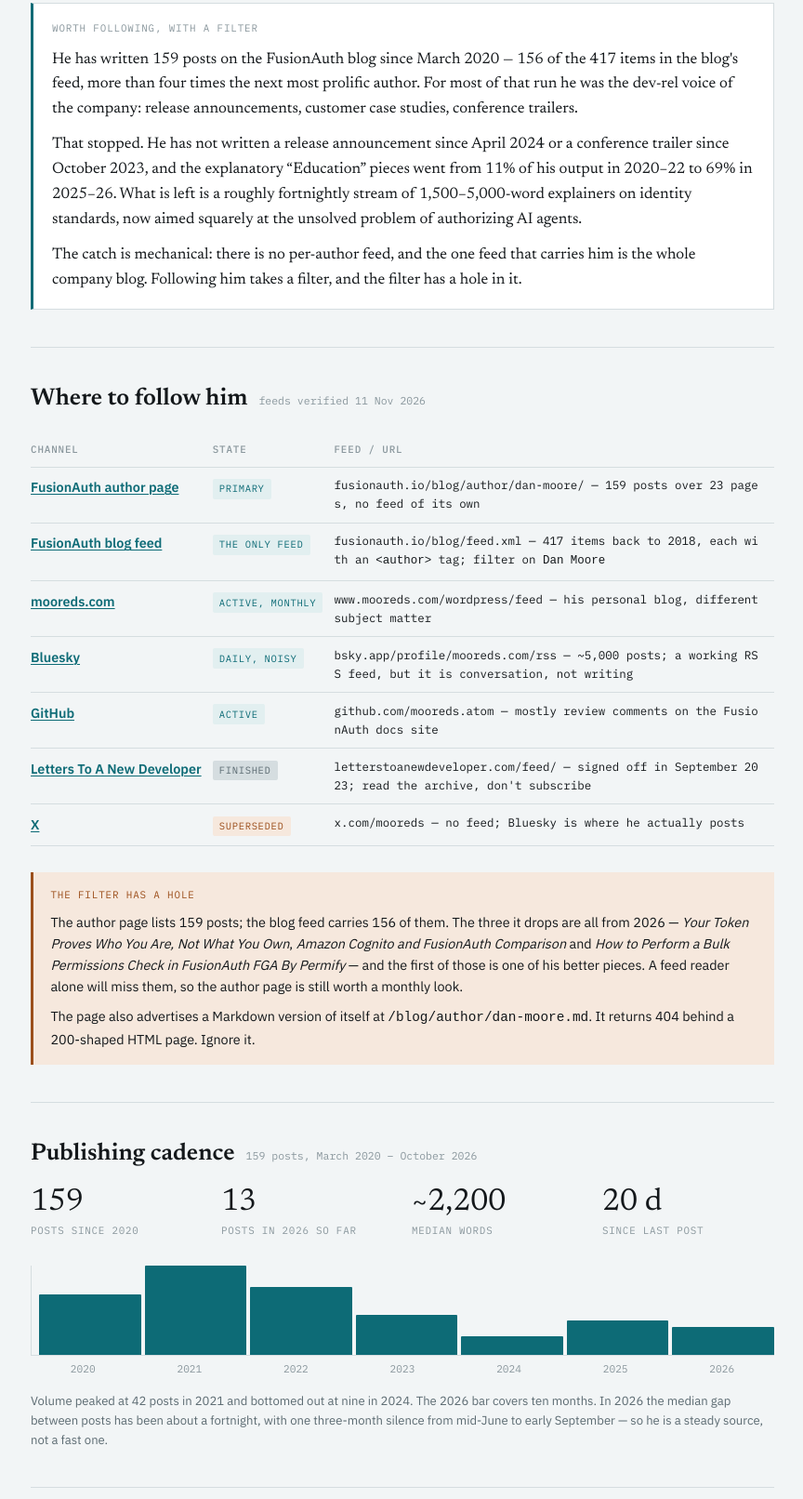
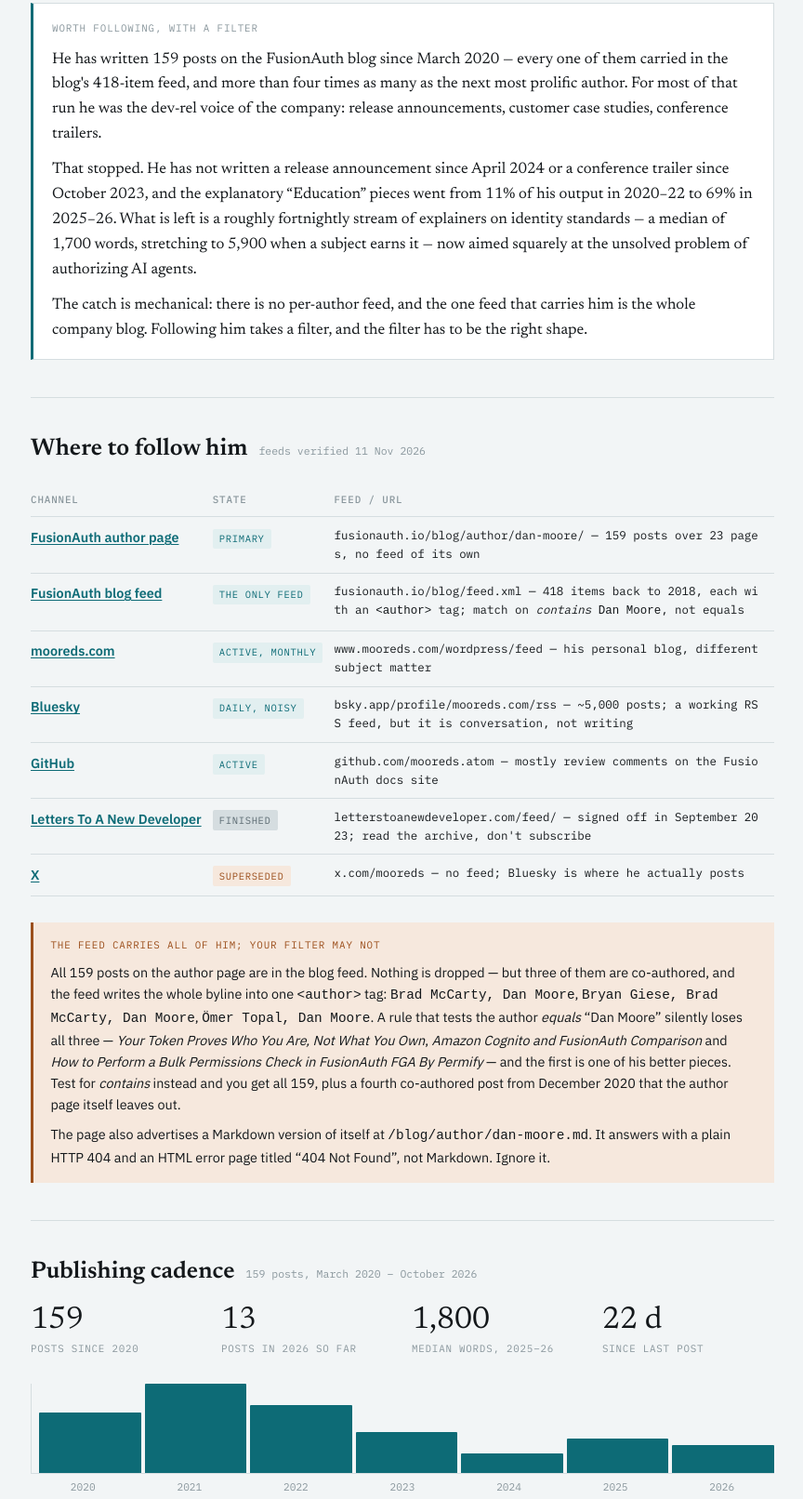
Before and after one commit to mpbarbosa/updating, a plain HTML site: page docs/dan-moore.html in a window 1280 px wide. Shown: the part 435-2047 px from the top of the page at 93% size, without its empty margins (207-1071 px from the left). Drawn offline with Linux system fonts and the light colour scheme.

Commit message:
Re-measure the Dan Moore index and correct the feed claim
Audited every figure against the sources the page cites: all 23 pages of
the FusionAuth author page re-enumerated, the blog feed re-fetched and
matched against it slug by slug, word counts measured on all 159 posts
rather than the sample of twenty the footer admitted to, and every other
channel re-checked.

Most of it held up. 159 posts over 23 pages since March 2020; the era
table exactly (Education 11/102, 6/28, 20/29; case studies 31/7/2;
releases 23/8/0; tutorials 17/0/3; trailers 9/2/0); Education at 20 of
the last 29; 13 posts in 2026; the 2021 peak of 42 and the 2024 floor of
nine; a 16-day median gap and the 85-day summer silence; the last
release announcement (1.50, 25 April 2024) and the last conference
trailer (25 October 2023) — Monktoberfest 2026 is filed under Education,
not Events, so that claim survives. Bluesky really is near 5,000 posts
(4,965), mooreds.com really is monthly, and Letters To A New Developer
really did stop on 18 September 2023.

The central mechanical claim was wrong.

"The filter has a hole": the page said the feed carried 156 of the 159
and dropped three 2026 posts. Matching slug by slug, the feed carries
all 159 and drops nothing. The three are co-authored, and the feed puts
the whole byline in one <author> tag — "Brad McCarty, Dan Moore". A
filter testing author *equals* "Dan Moore" loses them; one testing
*contains* gets all 159, plus a fourth co-authored post from December
2020 that the author page itself omits. So the advice changes from
"check the author page monthly" to "write the filter as contains".

Also corrected:

- Median words was ~2,200, measured on twenty hand-picked explainers.
  Across all 159 it is 1,096; across 2025-26 it is 1,808. The tile now
  says 1,800 and names its window.
- The verdict's "1,500-5,000-word explainers" was the span of the
  keeper list. Recent explainers run a 1,700-word median, up to 5,900.
- /blog/author/dan-moore.md was described as "404 behind a 200-shaped
  HTML page". It is an honest HTTP 404 serving an HTML error page.
- Feed is 418 items now, not 417; 22 days since the last post, not 20.

CACHE_VERSION bumped so the service worker serves the corrected page.

Co-Authored-By: Claude Opus 5 <noreply@anthropic.com>

```diff
--- a/docs/dan-moore.html
+++ b/docs/dan-moore.html
@@ -8,7 +8,7 @@
 <title>Dan Moore source index · Updating</title>
 <meta name="description" content="An independent reading index of Dan Moore on identity and OAuth: what changed in 2025, which of his 159 FusionAuth posts repay reading, and which feed to take.">
 <meta name="author" content="Marcelo Pereira Barbosa">
-<meta property="article:modified_time" content="2026-11-11">
+<meta property="article:modified_time" content="2026-11-13">
 <meta property="article:author" content="Marcelo Pereira Barbosa">
 <meta name="robots" content="index,follow">
 <link rel="canonical" href="https://mpbarbosa.github.io/updating/dan-moore.html">
@@ -87,7 +87,7 @@
       "inLanguage": "en",
       "genre": "Media criticism",
       "datePublished": "2026-11-11",
-      "dateModified": "2026-11-11",
+      "dateModified": "2026-11-13",
       "keywords": "Dan Moore, OAuth, identity, FusionAuth, agent authorization, RSS feed",
       "about": {
         "@type": "Person",
@@ -116,7 +116,7 @@
         "@id": "https://mpbarbosa.github.io/updating/#website"
       },
       "inLanguage": "en",
-      "dateModified": "2026-11-11",
+      "dateModified": "2026-11-13",
       "primaryImageOfPage": {
         "@type": "ImageObject",
         "url": "https://mpbarbosa.github.io/updating/og/dan-moore.png"
@@ -159,7 +159,7 @@
     </ol>
   </nav>
   <header class="masthead">
-    <p class="eyebrow">Unofficial source index &middot; compiled 11 Nov 2026</p>
+    <p class="eyebrow">Unofficial source index &middot; compiled 11 Nov, rechecked 13 Nov 2026</p>
     <h1>Dan Moore</h1>
     <p class="lede">The most prolific writer on an identity vendor's blog &mdash; and, since 2025, one of the clearest explainers of where OAuth meets AI agents.</p>
     <p class="tagline">Sr. Director, CIAM Strategy &amp; Identity Standards at <a href="https://fusionauth.io/">FusionAuth</a> &middot; <a href="https://bsky.app/profile/mooreds.com">@mooreds</a></p>
@@ -169,9 +169,9 @@
     <div class="sec-head"><h2>The verdict</h2></div>
     <div class="verdict">
       <p class="k">Worth following, with a filter</p>
-      <p>He has written 159 posts on the FusionAuth blog since March 2020 &mdash; 156 of the 417 items in the blog's feed, more than four times the next most prolific author. For most of that run he was the dev-rel voice of the company: release announcements, customer case studies, conference trailers.</p>
-      <p>That stopped. He has not written a release announcement since April 2024 or a conference trailer since October 2023, and the explanatory &ldquo;Education&rdquo; pieces went from 11% of his output in 2020&ndash;22 to 69% in 2025&ndash;26. What is left is a roughly fortnightly stream of 1,500&ndash;5,000-word explainers on identity standards, now aimed squarely at the unsolved problem of authorizing AI agents.</p>
-      <p>The catch is mechanical: there is no per-author feed, and the one feed that carries him is the whole company blog. Following him takes a filter, and the filter has a hole in it.</p>
+      <p>He has written 159 posts on the FusionAuth blog since March 2020 &mdash; every one of them carried in the blog's 418-item feed, and more than four times as many as the next most prolific author. For most of that run he was the dev-rel voice of the company: release announcements, customer case studies, conference trailers.</p>
+      <p>That stopped. He has not written a release announcement since April 2024 or a conference trailer since October 2023, and the explanatory &ldquo;Education&rdquo; pieces went from 11% of his output in 2020&ndash;22 to 69% in 2025&ndash;26. What is left is a roughly fortnightly stream of explainers on identity standards &mdash; a median of 1,700 words, stretching to 5,900 when a subject earns it &mdash; now aimed squarely at the unsolved problem of authorizing AI agents.</p>
+      <p>The catch is mechanical: there is no per-author feed, and the one feed that carries him is the whole company blog. Following him takes a filter, and the filter has to be the right shape.</p>
     </div>
   </section>
 
@@ -194,7 +194,7 @@
           <tr>
             <td class="ch"><a href="https://fusionauth.io/blog/feed.xml">FusionAuth blog feed</a></td>
             <td><span class="pill live">the only feed</span></td>
-            <td class="feed">fusionauth.io/blog/feed.xml &mdash; 417 items back to 2018, each with an <code>&lt;author&gt;</code> tag; filter on <code>Dan Moore</code></td>
+            <td class="feed">fusionauth.io/blog/feed.xml &mdash; 418 items back to 2018, each with an <code>&lt;author&gt;</code> tag; match on <em>contains</em> <code>Dan Moore</code>, not equals</td>
           </tr>
           <tr>
             <td class="ch"><a href="https://www.mooreds.com/wordpress/">mooreds.com</a></td>
@@ -225,9 +225,9 @@
       </table>
     </div>
     <div class="caveat" style="margin-top:1.75rem">
-      <p class="k">The filter has a hole</p>
-      <p>The author page lists 159 posts; the blog feed carries 156 of them. The three it drops are all from 2026 &mdash; <em>Your Token Proves Who You Are, Not What You Own</em>, <em>Amazon Cognito and FusionAuth Comparison</em> and <em>How to Perform a Bulk Permissions Check in FusionAuth FGA By Permify</em> &mdash; and the first of those is one of his better pieces. A feed reader alone will miss them, so the author page is still worth a monthly look.</p>
-      <p>The page also advertises a Markdown version of itself at <code>/blog/author/dan-moore.md</code>. It returns 404 behind a 200-shaped HTML page. Ignore it.</p>
+      <p class="k">The feed carries all of him; your filter may not</p>
+      <p>All 159 posts on the author page are in the blog feed. Nothing is dropped &mdash; but three of them are co-authored, and the feed writes the whole byline into one <code>&lt;author&gt;</code> tag: <code>Brad McCarty, Dan Moore</code>, <code>Bryan Giese, Brad McCarty, Dan Moore</code>, <code>&#214;mer Topal, Dan Moore</code>. A rule that tests the author <em>equals</em> &ldquo;Dan Moore&rdquo; silently loses all three &mdash; <em>Your Token Proves Who You Are, Not What You Own</em>, <em>Amazon Cognito and FusionAuth Comparison</em> and <em>How to Perform a Bulk Permissions Check in FusionAuth FGA By Permify</em> &mdash; and the first is one of his better pieces. Test for <em>contains</em> instead and you get all 159, plus a fourth co-authored post from December 2020 that the author page itself leaves out.</p>
+      <p>The page also advertises a Markdown version of itself at <code>/blog/author/dan-moore.md</code>. It answers with a plain HTTP 404 and an HTML error page titled &ldquo;404 Not Found&rdquo;, not Markdown. Ignore it.</p>
     </div>
   </section>
 
@@ -239,8 +239,8 @@
     <div class="stats">
       <div class="stat"><div class="n">159</div><div class="k">posts since 2020</div></div>
       <div class="stat"><div class="n">13</div><div class="k">posts in 2026 so far</div></div>
-      <div class="stat"><div class="n">~2,200</div><div class="k">median words</div></div>
-      <div class="stat"><div class="n">20 d</div><div class="k">since last post</div></div>
+      <div class="stat"><div class="n">1,800</div><div class="k">median words, 2025&ndash;26</div></div>
+      <div class="stat"><div class="n">22 d</div><div class="k">since last post</div></div>
     </div>
     <div class="chart" role="img" aria-label="Posts per year: 28 in 2020, 42 in 2021, 32 in 2022, 19 in 2023, 9 in 2024, 16 in 2025, and 13 so far in 2026.">
       <div class="bars free" style="--cols:7">
@@ -248,7 +248,7 @@
       </div>
     </div>
     <div class="xaxis free" style="--cols:7"><span>2020</span><span>2021</span><span>2022</span><span>2023</span><span>2024</span><span>2025</span><span>2026</span></div>
-    <p class="chart-cap">Volume peaked at 42 posts in 2021 and bottomed out at nine in 2024. The 2026 bar covers ten months. In 2026 the median gap between posts has been about a fortnight, with one three-month silence from mid-June to early September &mdash; so he is a steady source, not a fast one.</p>
+    <p class="chart-cap">Volume peaked at 42 posts in 2021 and bottomed out at nine in 2024. The 2026 bar covers ten and a half months. In 2026 the median gap between posts has been about a fortnight, with one three-month silence from mid-June to early September &mdash; so he is a steady source, not a fast one.</p>
   </section>
 
   <section>
@@ -465,7 +465,7 @@
 
   <footer>
     <p>An independent reading index, not affiliated with or endorsed by Dan Moore or FusionAuth. All links point to their pages; nothing here is his writing. Summaries are paraphrases, and the characterisations are this index's opinion, not his.</p>
-    <p>Compiled 11 November 2026 from <a href="https://fusionauth.io/blog/author/dan-moore/">his FusionAuth author page</a> (all 23 pages enumerated), <a href="https://fusionauth.io/blog/feed.xml">the blog's RSS feed</a>, <a href="https://www.mooreds.com/wordpress/">mooreds.com</a>, <a href="https://letterstoanewdeveloper.com/">letterstoanewdeveloper.com</a>, <a href="https://github.com/mooreds">GitHub</a> and <a href="https://bsky.app/profile/mooreds.com">Bluesky</a>. Post counts and category tallies are from the author page; word counts were measured on a sample of twenty posts.</p>
+    <p>Compiled 11 November 2026 from <a href="https://fusionauth.io/blog/author/dan-moore/">his FusionAuth author page</a> (all 23 pages enumerated), <a href="https://fusionauth.io/blog/feed.xml">the blog's RSS feed</a>, <a href="https://www.mooreds.com/wordpress/">mooreds.com</a>, <a href="https://letterstoanewdeveloper.com/">letterstoanewdeveloper.com</a>, <a href="https://github.com/mooreds">GitHub</a> and <a href="https://bsky.app/profile/mooreds.com">Bluesky</a>. Post counts and category tallies are from the author page, whose 159 entries were matched one by one against the feed; word counts were measured on all 159 posts, not sampled. Rechecked against the same sources on 13 November 2026.</p>
     <p class="me">Kept by Marcelo Pereira Barbosa &mdash;
       <a href="https://www.mpbarbosa.com" rel="me">home page</a> &middot;
       <a href="https://github.com/mpbarbosa" rel="me">portfolio</a> &middot;
--- a/docs/service-worker.js
+++ b/docs/service-worker.js
@@ -23,7 +23,7 @@
  * the one with the version stamp on it.
  */
 
-const CACHE_VERSION = '2026-11-13b';
+const CACHE_VERSION = '2026-11-13c';
 const CACHE_NAME = `updating-${CACHE_VERSION}`;
 
 /**
--- a/docs/sitemap.xml
+++ b/docs/sitemap.xml
@@ -26,7 +26,7 @@
   </url>
   <url>
     <loc>https://mpbarbosa.github.io/updating/dan-moore.html</loc>
-    <lastmod>2026-11-11</lastmod>
+    <lastmod>2026-11-13</lastmod>
     <changefreq>monthly</changefreq>
     <priority>0.8</priority>
   </url>
```
